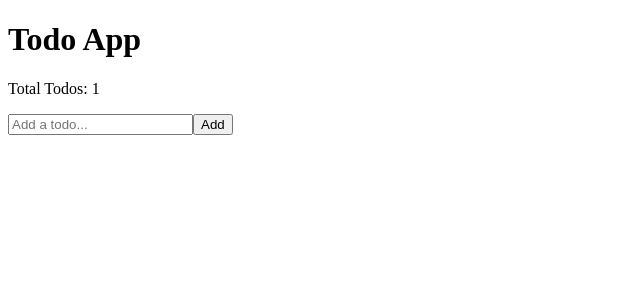
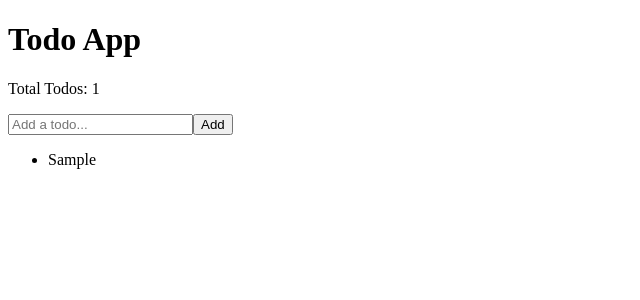
Before and after one commit to musaib-014/todo-app, a React (Vite) app: page / in a window 1280 px wide. Both pictures are taken after typing "Sample" into the empty fields and a click on the button "Add". Shown: the top 300 px of the page, without its empty margins (0-640 px from the left). Built offline with nearby package versions, Linux system fonts and the light colour scheme.

Commit message:
Render todo list using TodoList and TodoItem components

```diff
--- a/src/App.jsx
+++ b/src/App.jsx
@@ -1,5 +1,6 @@
 import { useState } from "react";
 import TodoInput from "./components/TodoInput";
+import TodoList from "./components/TodoList";
 
 function App() {
   const [todos, setTodos] = useState([]);
@@ -9,7 +10,7 @@
       ...prev,
       {
         id: Date.now(),
-        text: text,
+        text,
         completed: false,
       },
     ]);
@@ -19,6 +20,7 @@
       <h1> Todo App</h1>
       <p>Total Todos: {todos.length}</p>
       <TodoInput onAddTodo={addTodo} />
+      <TodoList todos={todos} />
     </div>
   );
 }
--- a/src/components/TodoItem.jsx
+++ b/src/components/TodoItem.jsx
@@ -0,0 +1,4 @@
+function TodoItem({ todo }) {
+  return <li>{todo.text}</li>;
+}
+export default TodoItem;
--- a/src/components/TodoList.jsx
+++ b/src/components/TodoList.jsx
@@ -0,0 +1,13 @@
+import TodoItem from "./TodoItem";
+
+function TodoList({ todos }) {
+  return (
+    <ul>
+      {todos.map((todo) => (
+        <TodoItem todo={todo} key={todo.id} />
+      ))}
+    </ul>
+  );
+}
+
+export default TodoList;
```
